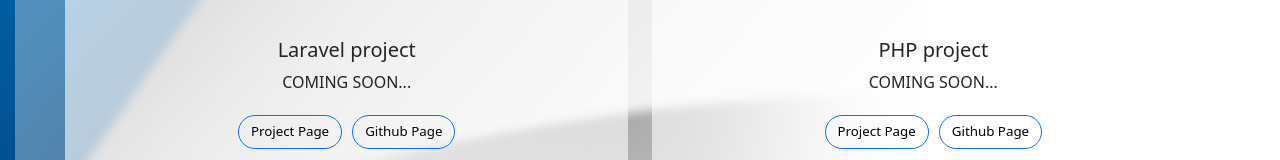
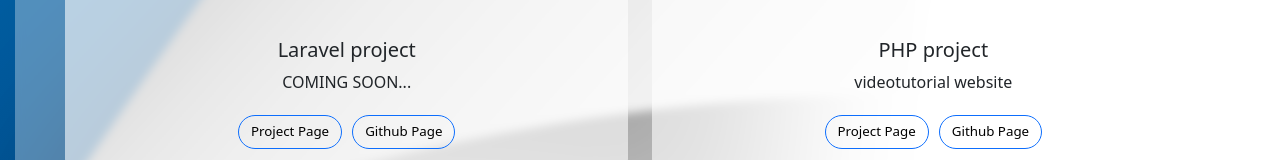
Before and after one commit to kdrbek06/portfolio, a React (Create React App) app: page / in a window 1280 px wide. Shown: the part 2099-2259 px from the top of the page. Built offline with nearby package versions, Linux system fonts and the light colour scheme.

Commit message:
Added new project

```diff
--- a/src/components/Portfolio.tsx
+++ b/src/components/Portfolio.tsx
@@ -28,7 +28,7 @@
   {
     image: project1,
     title: "PHP project",
-    text: "COMING SOON...",
+    text: "videotutorial website",
     githubLink: "#",
     liveLink: "#"
   }
```
